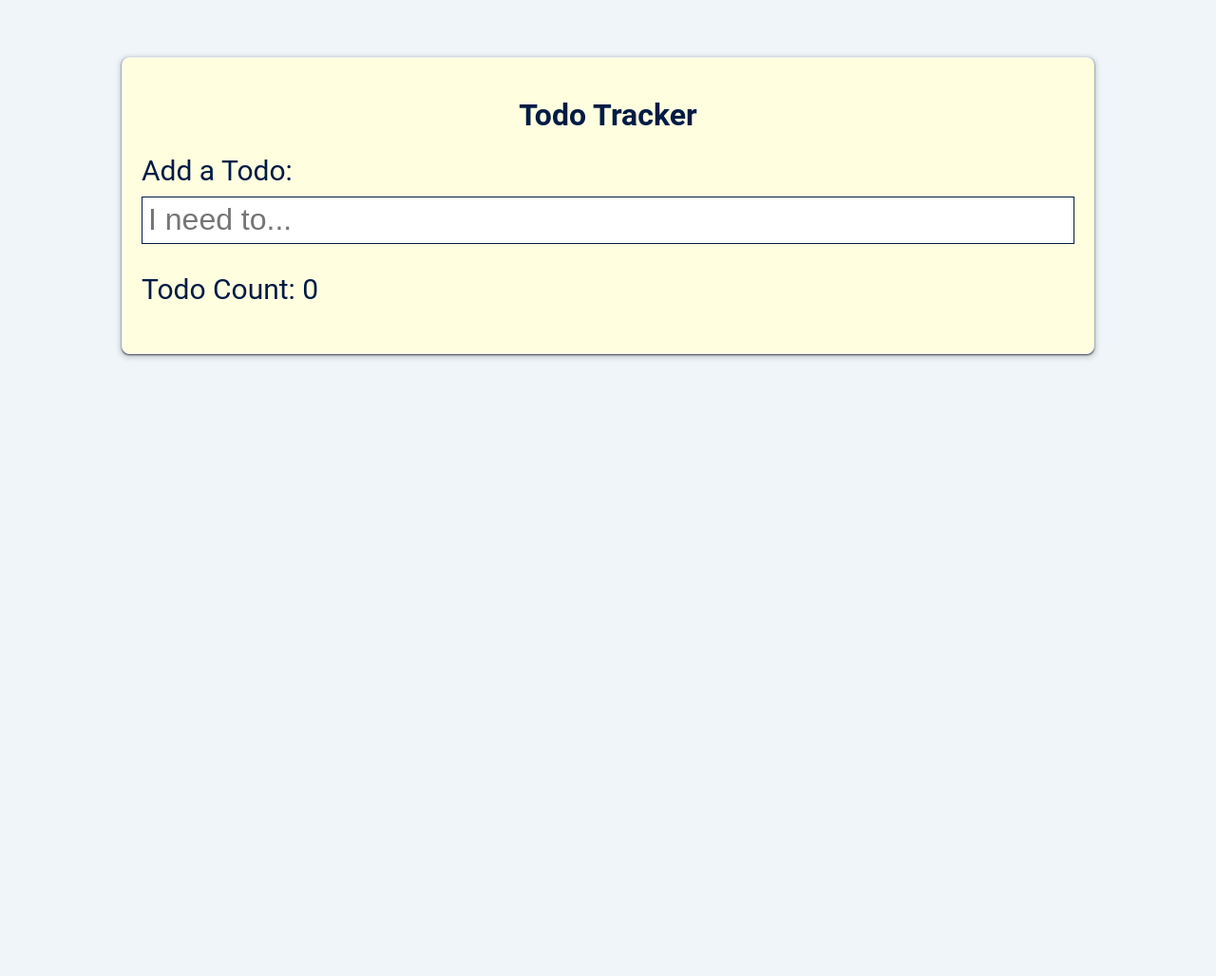
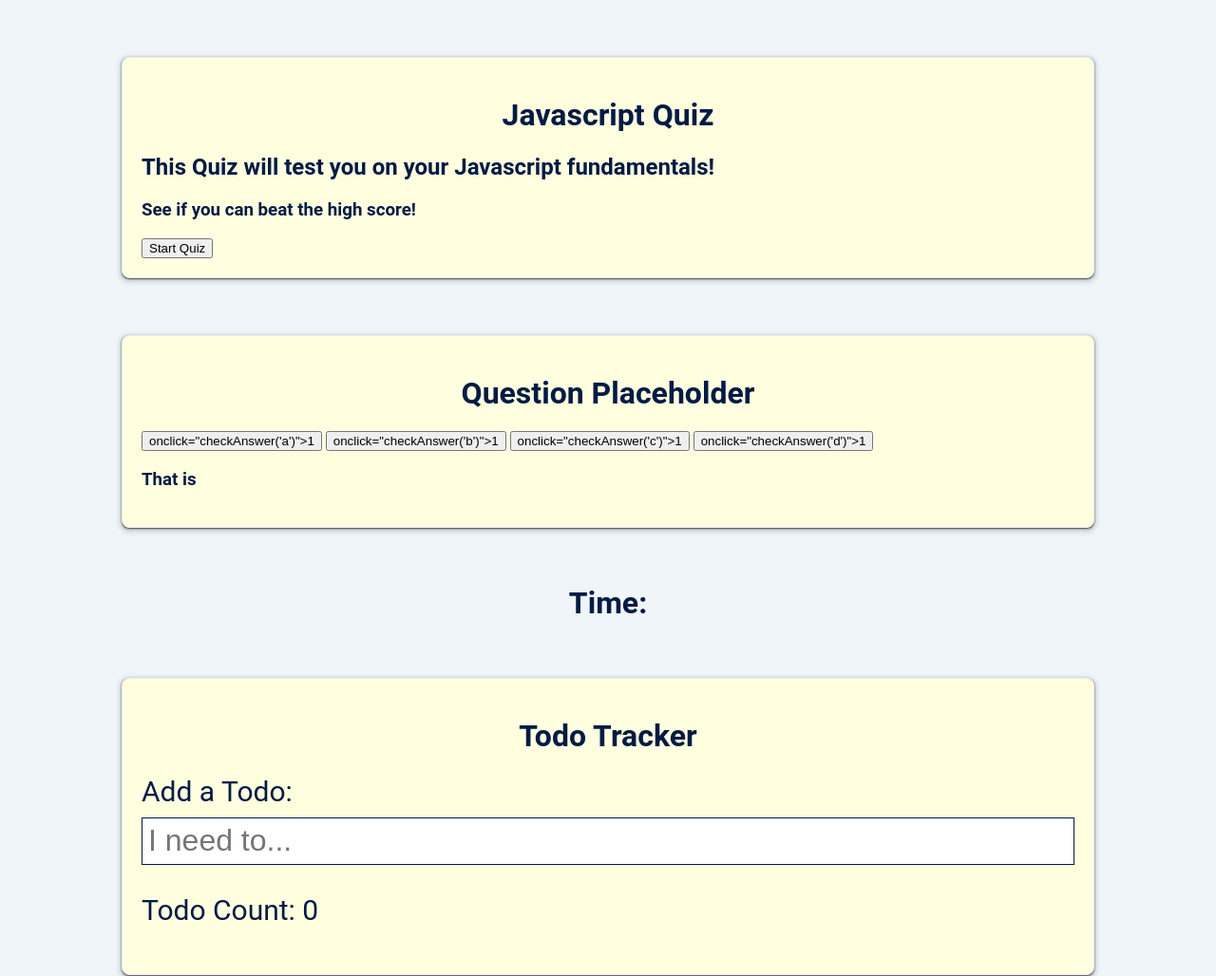
Before and after one commit to nguyenaileen/Javascript-Quiz, a plain HTML site: page index.html in a window 1280 px wide. Shown: the top 1028 px of the page at 95% size. Before the commit the page ends 800 px from the top, so only its background shows below. Drawn offline with Linux system fonts and the light colour scheme.

Commit message:
html edits

```diff
--- a/index.html
+++ b/index.html
@@ -5,19 +5,45 @@
     <meta name="viewport" content="width=device-width, initial-scale=1.0" />
     <meta http-equiv="X-UA-Compatible" content="ie=edge" />
     <link rel="stylesheet" href="./assets/css/style.css" />
-    <title>Todo List</title>
+    <title>Javascript Quiz</title>
   </head>
   <body>
+    <div class="homepage card">
+      <h1>Javascript Quiz</h1>
+      <h2>This Quiz will test you on your Javascript fundamentals!</h2>
+      <h3>See if you can beat the high score!</h3>
+
+      <button id="startbtn">Start Quiz</button>
+    </div>
+
+    <div class="quiz">
+      <div class="question card">
+        <div id="quizQuestion"><h1>Question Placeholder</h1></div>
+        <button id="a">onclick="checkAnswer('a')">1</button>
+        <button id="b">onclick="checkAnswer('b')">1</button>
+        <button id="c">onclick="checkAnswer('c')">1</button>
+        <button id="d">onclick="checkAnswer('d')">1</button>
+
+        <h3 class="result">That is</h3>
+      </div>
+
+      <h1 class="timer">Time:</h1>
+    </div>
+
     <div class="card">
       <h1>Todo Tracker</h1>
       <form id="todo-form" method="POST">
         <label for="todo-text">Add a Todo: </label>
-        <input type="text" placeholder="I need to..." name="todo-text" id="todo-text" />
+        <input
+          type="text"
+          placeholder="I need to..."
+          name="todo-text"
+          id="todo-text"
+        />
       </form>
       <p>Todo Count: <span id="todo-count">0</span></p>
       <ul id="todo-list"></ul>
-
-  </div>
+    </div>
     <script src="./assets/js/script.js"></script>
   </body>
 </html>
```
